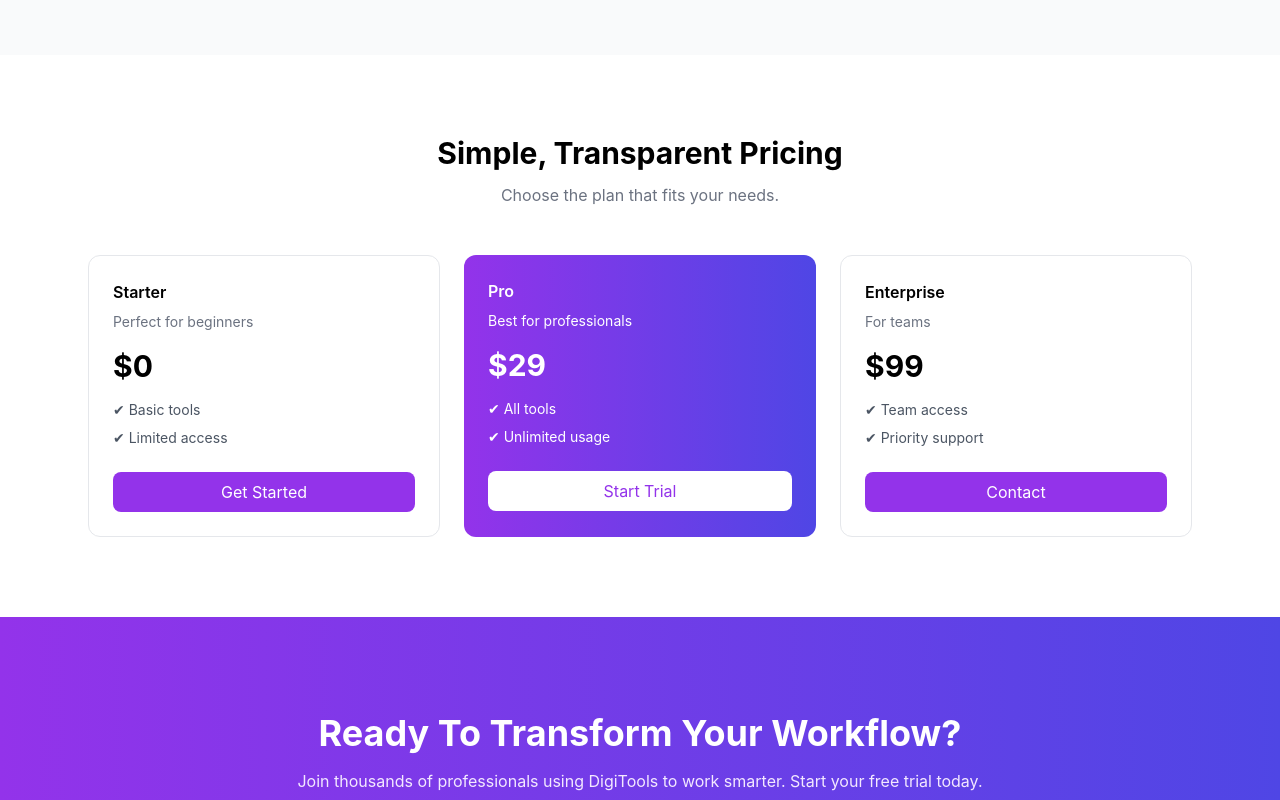
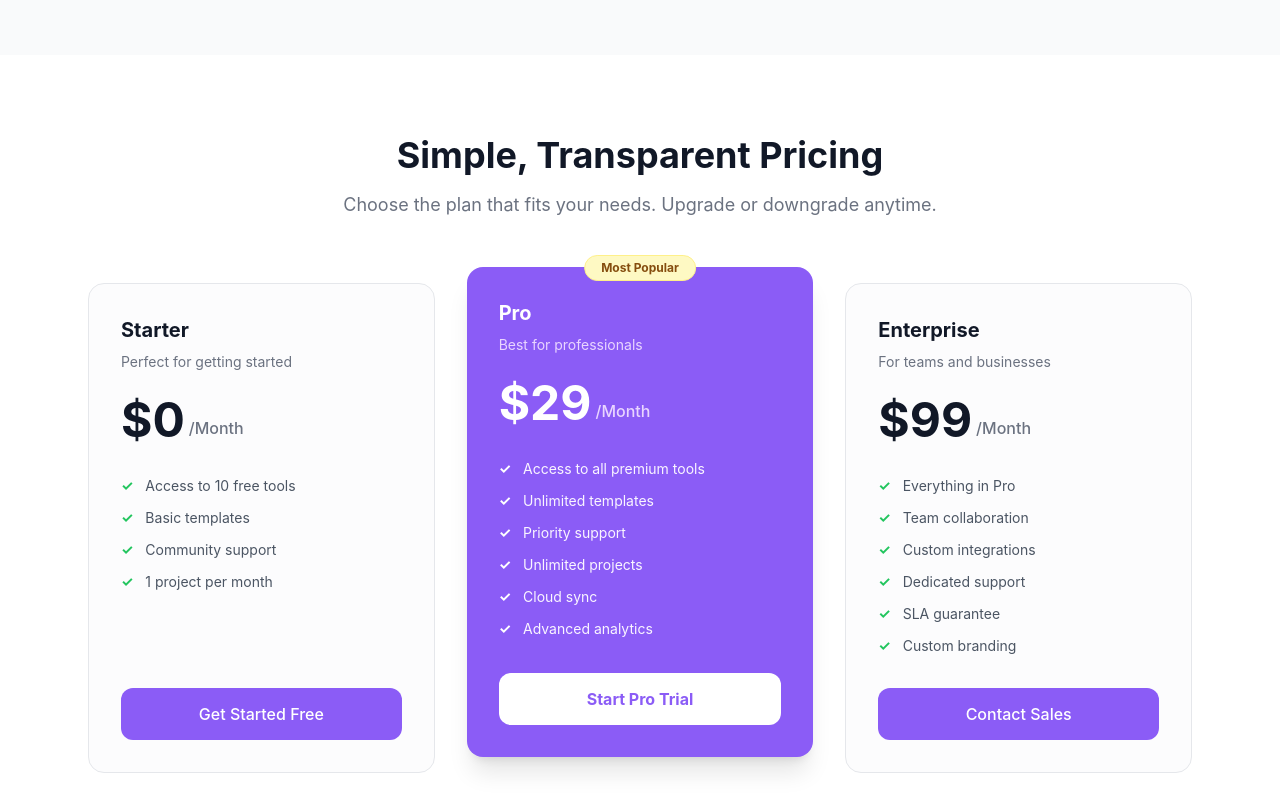
Before and after one commit to musfik070-gif/my-project, a React (Vite) app: page / in a window 1280 px wide. Shown: the part 2660-3460 px from the top of the page. Built offline with nearby package versions, Linux system fonts and the light colour scheme.

Commit message:
pricing design polished and full card ( isuue though )

```diff
--- a/src/components/Pricing.jsx
+++ b/src/components/Pricing.jsx
@@ -1,62 +1,142 @@
+import React from "react";
+
 export default function Pricing() {
   return (
     <section className="py-20 bg-white">
       <div className="max-w-6xl mx-auto px-6 text-center">
-        <h2 className="text-3xl font-bold mb-3">Simple, Transparent Pricing</h2>
+        <h2 className="text-4xl font-bold mb-4 text-gray-900">
+          Simple, Transparent Pricing
+        </h2>
 
-        <p className="text-gray-500 mb-12">
-          Choose the plan that fits your needs.
+        <p className="text-gray-500 mb-16 text-lg">
+          Choose the plan that fits your needs. Upgrade or downgrade anytime.
         </p>
 
-        <div className="grid md:grid-cols-3 gap-6">
+        <div className="grid md:grid-cols-3 gap-8">
           {/* Starter */}
-          <div className="border rounded-xl p-6 text-left">
-            <h3 className="font-semibold mb-2">Starter</h3>
-            <p className="text-gray-500 text-sm mb-4">Perfect for beginners</p>
+          <div className="border border-gray-200 rounded-2xl p-8 text-left bg-gray-50/50 flex flex-col min-h-[448px]">
+            <h3 className="text-xl font-bold mb-2 text-gray-900">Starter</h3>
+            <p className="text-gray-500 text-sm mb-6">
+              Perfect for getting started
+            </p>
 
-            <h2 className="text-3xl font-bold mb-4">$0</h2>
+            <div className="flex items-end gap-1 mb-8">
+              <h2 className="text-5xl font-bold text-gray-900">$0</h2>
+              <span className="text-gray-500 font-medium pb-1">/Month</span>
+            </div>
 
-            <ul className="text-sm text-gray-600 space-y-2 mb-6">
-              <li>✔ Basic tools</li>
-              <li>✔ Limited access</li>
+            <ul className="text-sm text-gray-600 space-y-3 mb-8 flex-grow">
+              <li className="flex items-center gap-3">
+                <span className="text-green-500 font-bold">✓</span> Access to 10
+                free tools
+              </li>
+              <li className="flex items-center gap-3">
+                <span className="text-green-500 font-bold">✓</span> Basic
+                templates
+              </li>
+              <li className="flex items-center gap-3">
+                <span className="text-green-500 font-bold">✓</span> Community
+                support
+              </li>
+              <li className="flex items-center gap-3">
+                <span className="text-green-500 font-bold">✓</span> 1 project
+                per month
+              </li>
             </ul>
 
-            <button className="w-full bg-purple-600 text-white py-2 rounded-lg">
-              Get Started
+            <button className="w-full bg-[#8B5CF6] hover:bg-[#7C3AED] text-white py-3.5 rounded-xl font-medium transition-colors mt-auto">
+              Get Started Free
             </button>
           </div>
 
           {/* Pro */}
-          <div className="rounded-xl p-6 text-left bg-gradient-to-r from-purple-600 to-indigo-600 text-white">
-            <h3 className="font-semibold mb-2">Pro</h3>
-            <p className="text-sm mb-4">Best for professionals</p>
+          <div className="rounded-2xl p-8 text-left bg-[#8B5CF6] text-white flex flex-col min-h-[448px] relative transform md:-translate-y-4 shadow-xl">
+            {/* Badge */}
+            <div className="absolute -top-3 left-1/2 -translate-x-1/2 bg-yellow-100 text-yellow-800 text-xs font-bold px-4 py-1 rounded-full border border-yellow-200">
+              Most Popular
+            </div>
 
-            <h2 className="text-3xl font-bold mb-4">$29</h2>
+            <h3 className="text-xl font-bold mb-2">Pro</h3>
+            <p className="text-purple-200 text-sm mb-6">
+              Best for professionals
+            </p>
 
-            <ul className="text-sm space-y-2 mb-6">
-              <li>✔ All tools</li>
-              <li>✔ Unlimited usage</li>
+            <div className="flex items-end gap-1 mb-8">
+              <h2 className="text-5xl font-bold">$29</h2>
+              <span className="text-purple-200 font-medium pb-1">/Month</span>
+            </div>
+
+            <ul className="text-sm space-y-3 mb-8 flex-grow text-purple-50">
+              <li className="flex items-center gap-3">
+                <span className="text-white font-bold">✓</span> Access to all
+                premium tools
+              </li>
+              <li className="flex items-center gap-3">
+                <span className="text-white font-bold">✓</span> Unlimited
+                templates
+              </li>
+              <li className="flex items-center gap-3">
+                <span className="text-white font-bold">✓</span> Priority support
+              </li>
+              <li className="flex items-center gap-3">
+                <span className="text-white font-bold">✓</span> Unlimited
+                projects
+              </li>
+              <li className="flex items-center gap-3">
+                <span className="text-white font-bold">✓</span> Cloud sync
+              </li>
+              <li className="flex items-center gap-3">
+                <span className="text-white font-bold">✓</span> Advanced
+                analytics
+              </li>
             </ul>
 
-            <button className="w-full bg-white text-purple-600 py-2 rounded-lg">
-              Start Trial
+            <button className="w-full bg-white hover:bg-gray-50 text-[#8B5CF6] py-3.5 rounded-xl font-bold transition-colors mt-auto">
+              Start Pro Trial
             </button>
           </div>
 
           {/* Enterprise */}
-          <div className="border rounded-xl p-6 text-left">
-            <h3 className="font-semibold mb-2">Enterprise</h3>
-            <p className="text-gray-500 text-sm mb-4">For teams</p>
+          <div className="border border-gray-200 rounded-2xl p-8 text-left bg-gray-50/50 flex flex-col min-h-[448px]">
+            <h3 className="text-xl font-bold mb-2 text-gray-900">Enterprise</h3>
+            <p className="text-gray-500 text-sm mb-6">
+              For teams and businesses
+            </p>
 
-            <h2 className="text-3xl font-bold mb-4">$99</h2>
+            <div className="flex items-end gap-1 mb-8">
+              <h2 className="text-5xl font-bold text-gray-900">$99</h2>
+              <span className="text-gray-500 font-medium pb-1">/Month</span>
+            </div>
 
-            <ul className="text-sm text-gray-600 space-y-2 mb-6">
-              <li>✔ Team access</li>
-              <li>✔ Priority support</li>
+            <ul className="text-sm text-gray-600 space-y-3 mb-8 flex-grow">
+              <li className="flex items-center gap-3">
+                <span className="text-green-500 font-bold">✓</span> Everything
+                in Pro
+              </li>
+              <li className="flex items-center gap-3">
+                <span className="text-green-500 font-bold">✓</span> Team
+                collaboration
+              </li>
+              <li className="flex items-center gap-3">
+                <span className="text-green-500 font-bold">✓</span> Custom
+                integrations
+              </li>
+              <li className="flex items-center gap-3">
+                <span className="text-green-500 font-bold">✓</span> Dedicated
+                support
+              </li>
+              <li className="flex items-center gap-3">
+                <span className="text-green-500 font-bold">✓</span> SLA
+                guarantee
+              </li>
+              <li className="flex items-center gap-3">
+                <span className="text-green-500 font-bold">✓</span> Custom
+                branding
+              </li>
             </ul>
 
-            <button className="w-full bg-purple-600 text-white py-2 rounded-lg">
-              Contact
+            <button className="w-full bg-[#8B5CF6] hover:bg-[#7C3AED] text-white py-3.5 rounded-xl font-medium transition-colors mt-auto">
+              Contact Sales
             </button>
           </div>
         </div>
```
